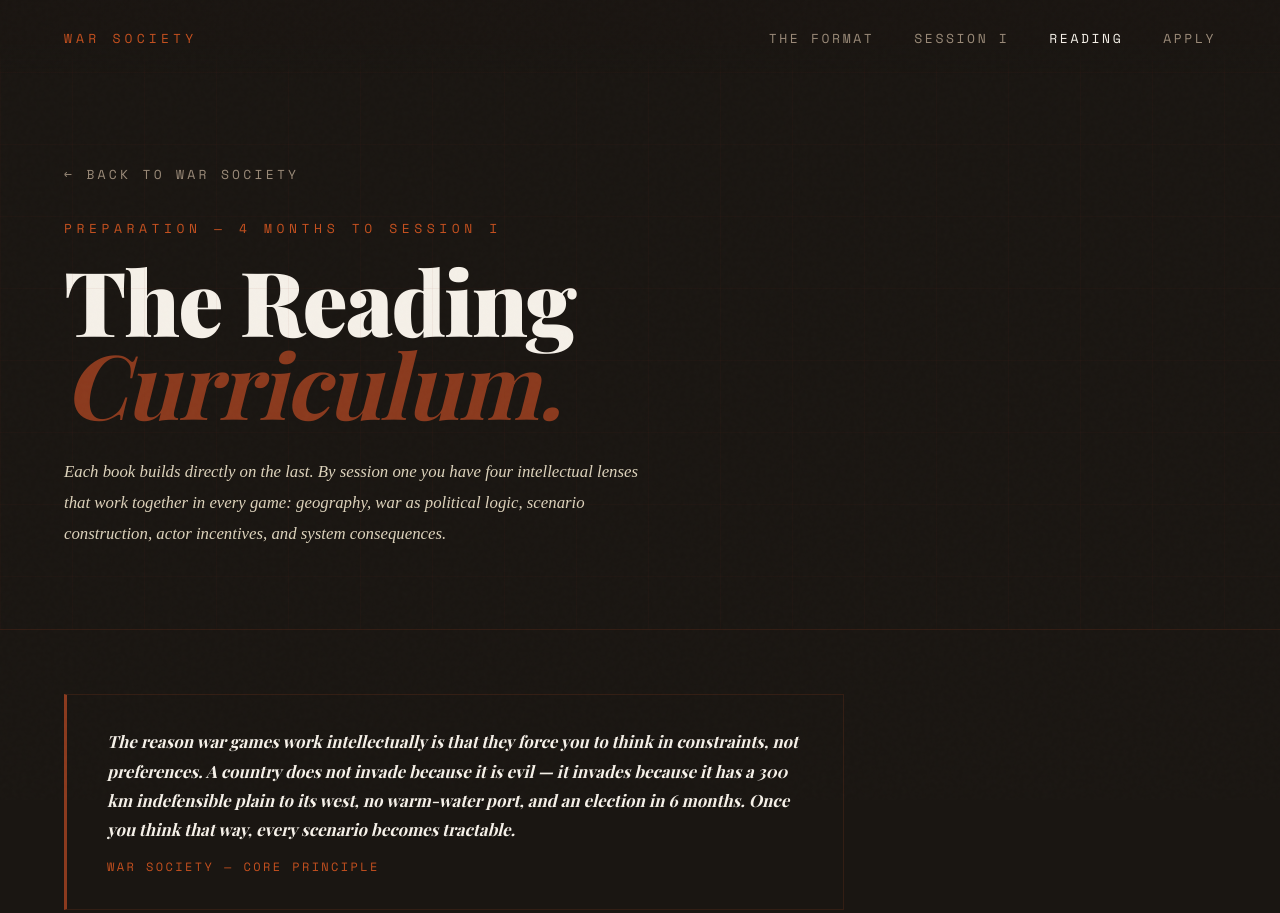
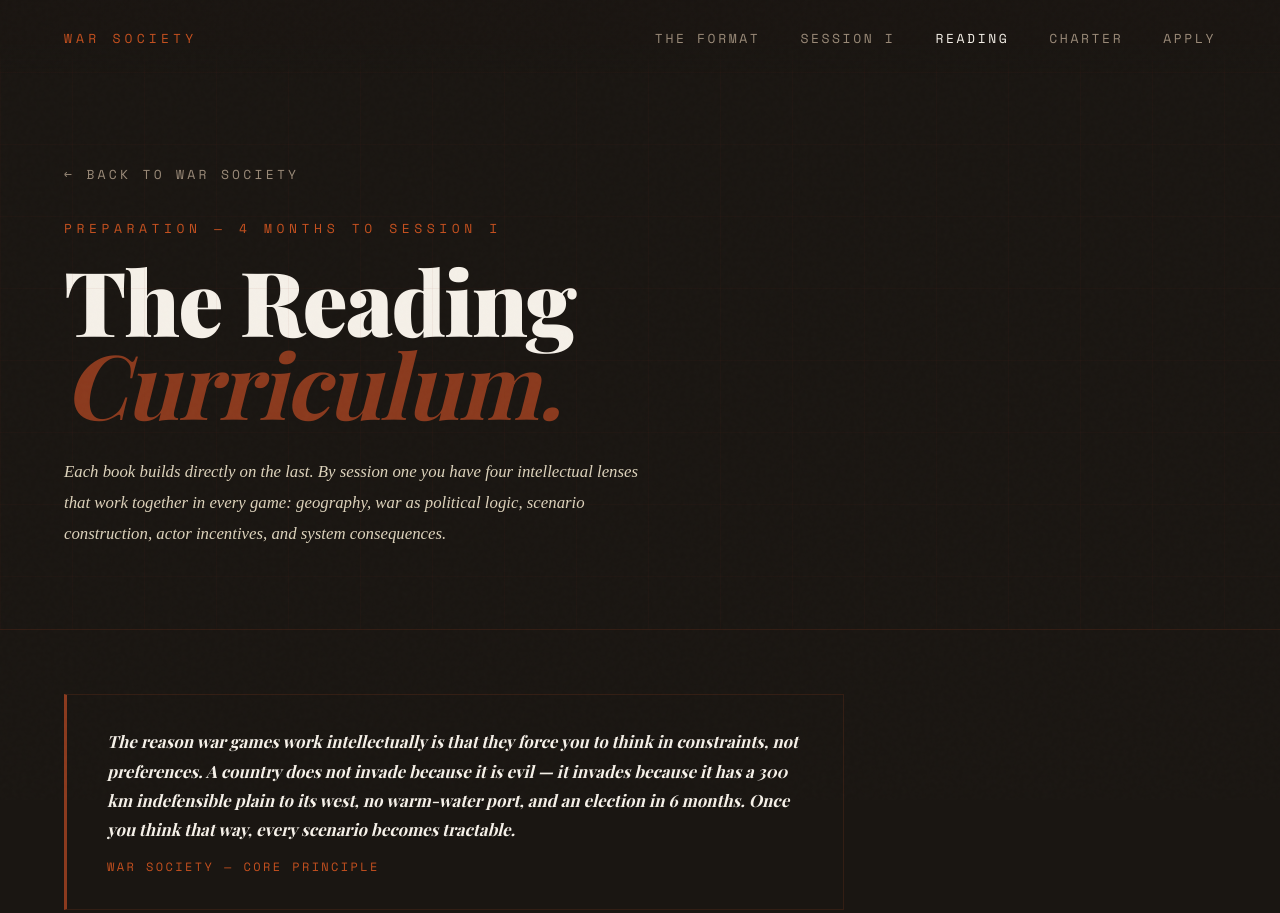
Before and after one commit to dinaltsn/warsociety.github.io, a plain HTML site: page reading.html in a window 1280 px wide. Shown: the top 913 px of the page. Drawn offline with nearby package versions, Linux system fonts and the light colour scheme; a web font is replaced by a local one.

Commit message:
Update reading.html

```diff
--- a/reading.html
+++ b/reading.html
@@ -447,6 +447,7 @@ footer {
     <li><a href="index.html#format">The Format</a></li>
     <li><a href="index.html#session">Session I</a></li>
     <li><a href="reading.html" class="active">Reading</a></li>
+    <li><a href="war_society_charter.html">Charter</a></li>
     <li><a href="index.html#apply">Apply</a></li>
   </ul>
 </nav>
```
